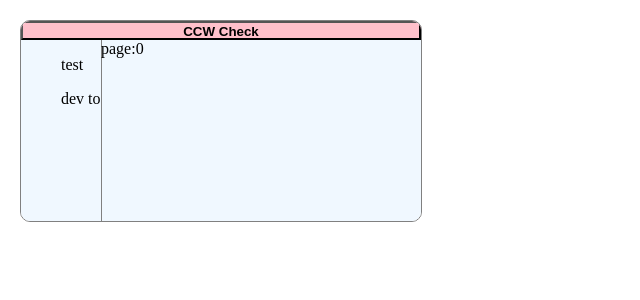
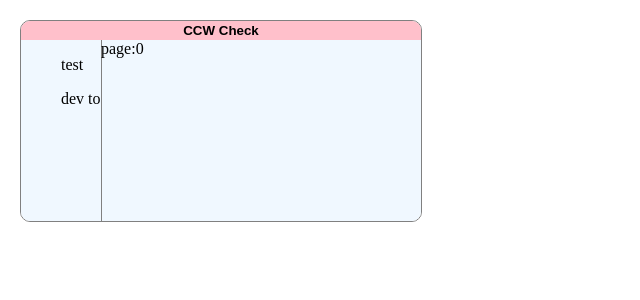
Before and after one commit to BenPaoDeXiaoZhi/ccwFireWall, a Svelte app: page / in a window 1280 px wide. Shown: the top 300 px of the page, without its empty margins (0-640 px from the left). Built offline with nearby package versions, Linux system fonts and the light colour scheme; the HTML template or start-up script is replaced by a standard one.

Commit message:
更新 App.svelte

```diff
--- a/src/App.svelte
+++ b/src/App.svelte
@@ -83,6 +83,10 @@
     user-select: none;
     transition: background-color 0.5s;
     touch-action: none;
+    border: none;
+    margin: 0px;
+    padding: 0px;
+    color: black;
   }
   main {
     border-radius: 10px;
```
